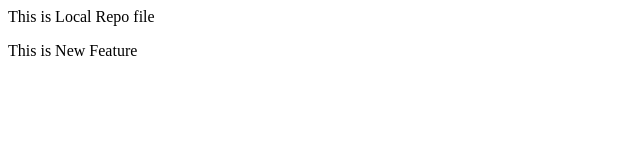
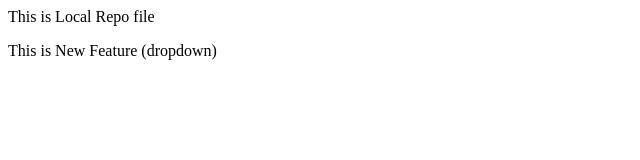
Before and after one commit to er-iking/localrepo, a plain HTML site: page index.html in a window 1280 px wide. Shown: the full height of the page, 0-640 px from the left. Drawn offline with Linux system fonts and the light colour scheme.

Commit message:
add dropdwon

```diff
--- a/index.html
+++ b/index.html
@@ -1,2 +1,2 @@
 <p>This is Local Repo file</p>
-<p>This is New Feature</p>
+<p>This is New Feature (dropdown)</p>
```
